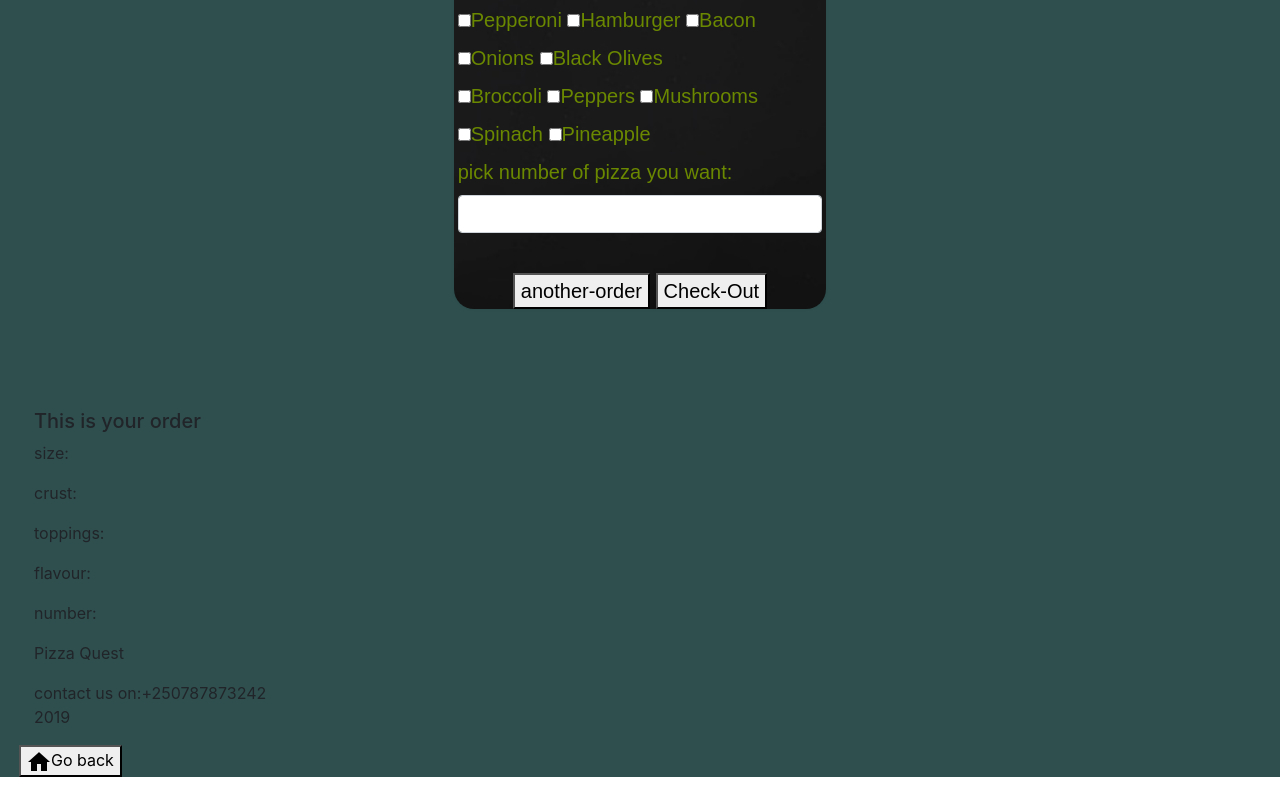
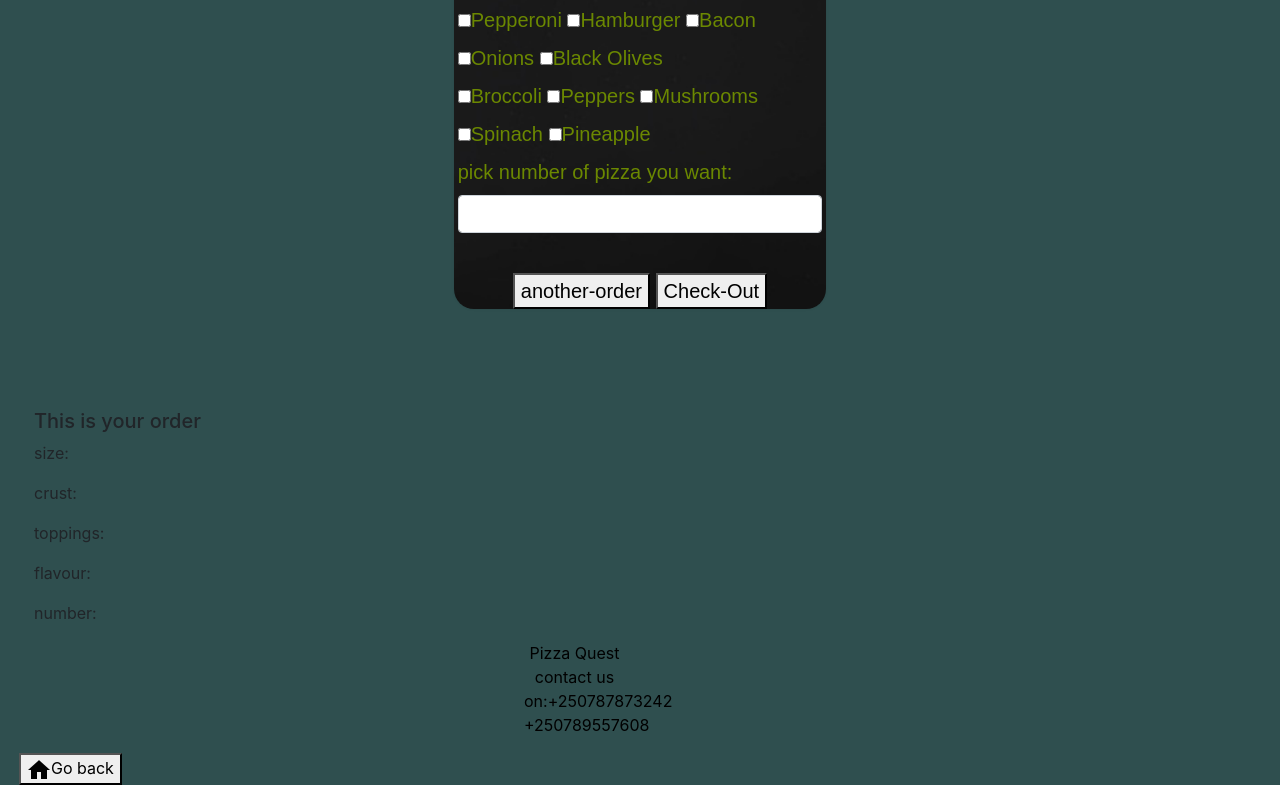
Before and after one commit to juru-juliette/pizza-project, a plain HTML site: page order.html in a window 1280 px wide. Shown: the part 455-1240 px from the top of the page. Drawn offline with Linux system fonts and the light colour scheme.

Commit message:
styling footer

```diff
--- a/css/styles.css
+++ b/css/styles.css
@@ -81,3 +81,9 @@ ul {
   h3{
     font-size: 20px;
   }
+  #end{
+    text-align: center;
+    color:black;
+    margin-left: 490px;
+   background-color: transparent;
+  }
--- a/order.html
+++ b/order.html
@@ -105,9 +105,9 @@
 
                             </ul>
                         </div>
-                        <footer>
-                            <p>Pizza Quest</p>
-                            <p>contact us on:+250787873242 <br>2019</p>
+                        <footer id="end">
+                            <p>Pizza Quest <br>contact us on:+250787873242 <br>+250789557608</p>
+
                         </footer>
                     </div>
 
```
